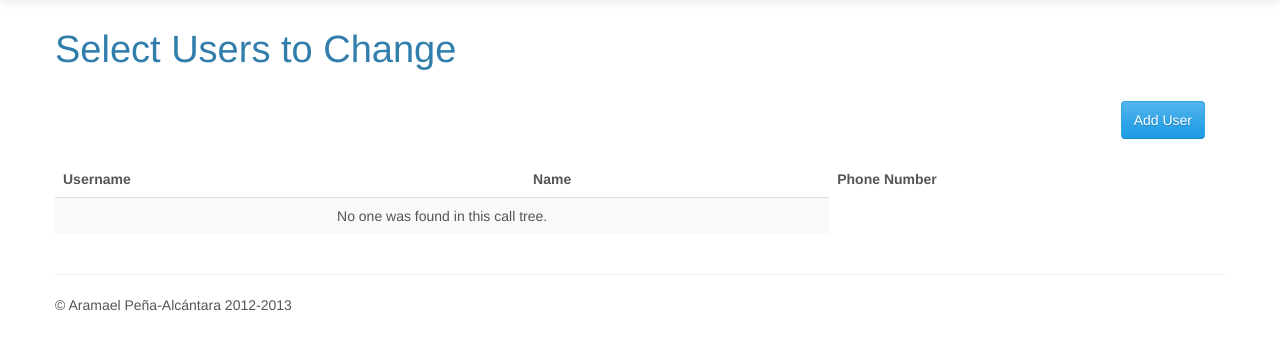
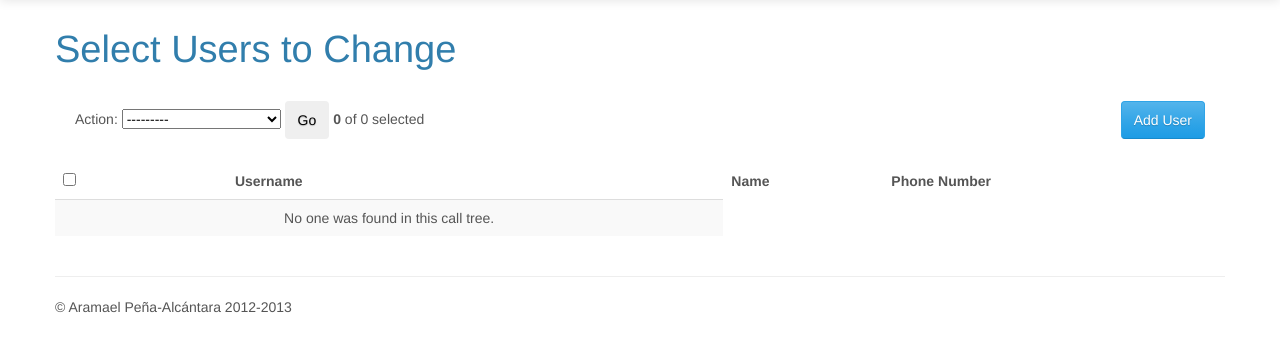
Before and after one commit to aramael/resident-advisor, a Django app: page /users/ in a window 1280 px wide. Shown: the part 51-403 px from the top of the page. Run offline with Django 3.2, Linux system fonts and the light colour scheme; parts of the project's set-up code (start-up, migrations or seed data) failed here and were passed over; some libraries are stand-ins or nearby versions.

Commit message:
Added Bulk Actions

```diff
--- /dev/null
+++ b/resident_advisor/libs/users/__init__.py
@@ -0,0 +1 @@
+__author__ = 'aramael'
--- /dev/null
+++ b/resident_advisor/libs/users/managers.py
@@ -0,0 +1,34 @@
+from django.contrib.auth.models import UserManager
+
+
+class UserManager(UserManager):
+
+    actions = ['delete_items', ]
+
+    @property
+    def bulk_actions(self):
+
+        output_actions = []
+
+        for action in self.actions:
+
+            action_func = getattr(self, action)
+            description = getattr(action_func, 'short_description', action.replace('_', ' '))
+
+            output_actions.append({
+                'action': action,
+                'func': action_func,
+                'description': description,
+            })
+
+        return output_actions
+
+    def process_bulk_actions(self, action, queryset):
+        if action in self.actions:
+            function = getattr(self, action)
+            return function(queryset)
+
+    def delete_items(self, queryset):
+        for item in queryset:
+            item.delete()
+    delete_items.short_description = 'Delete Selected Items'
--- a/resident_advisor/views.py
+++ b/resident_advisor/views.py
@@ -9,6 +9,7 @@ from django.contrib.auth.models import User
 from django.shortcuts import render, redirect, get_object_or_404
 from resident_advisor.apps.call_tree.models import RACallProfile
 from resident_advisor.apps.call_tree.forms import RACallProfileForm, UserCreationForm, UserEditForm
+from resident_advisor.libs.users.managers import UserManager
 
 
 @login_required
@@ -63,10 +64,23 @@ def call_tree_proflie(request):
 
 def users_home(request):
 
+    manager = UserManager()
+
+    if request.POST:
+        if '_bulkactions' in request.POST:
+
+            items = []
+            for item in request.POST.getlist('_selected_action'):
+                item = User.objects.get(pk=int(item))
+                items.append(item)
+
+            manager.process_bulk_actions(action=request.POST['action'], queryset=items)
+
     users = User.objects.all()
 
     context = {
         'users': users,
+        "actions": manager.bulk_actions ,
     }
 
     return render(request, 'users_home.html', context)
--- a/templates/users_home.html
+++ b/templates/users_home.html
@@ -9,6 +9,18 @@
             <div class="span12">
                 <h1>Select Users to Change</h1>
                 <div class="bulk-actions">
+                    <div class="pull-left">
+                        <div>Action:
+                            <select name="action">
+                                <option value="" selected="selected">---------</option>
+                                {% for action in actions %}
+                                    <option value="{{ action.action }}">{{ action.description }}</option>
+                                {% endfor %}
+                            </select>
+                            <input type="submit" class="btn" value="Go" name="_bulkactions">
+                            <span class="action-counter" style="display: inline;"><span class="selected-count">0</span> of {{ users|length }} selected</span>
+                        </div>
+                    </div>
                     <div class="pull-right">
                         <a class="btn btn-primary" href="{% url "users_new" %}">Add User</a>
                     </div>
@@ -16,6 +28,7 @@
                 <table class="table table-striped">
                     <thead>
                         <tr>
+                            <th><input type="checkbox" id="action-toggle" style="display: inline-block;"></th>
                             <th>Username</th>
                             <th>Name</th>
                             <th>Phone Number</th>
@@ -24,6 +37,7 @@
                     <tbody>
                         {% for user in users %}
                             <tr>
+                                <td class="action-checkbox"><input class="action-select" name="_selected_action" type="checkbox" value="{{ user.pk }}"></td>
                                 <td><a href="{% url "users_edit" user.pk %}">{{ user.username }}</a></td>
                                 <td>{{ user.first_name }} {{ user.last_name }}</td>
                                 <td>{{ user.racallprofile.formatted_phone_number }}</td>
@@ -40,3 +54,7 @@
 
     </form>
 {% endblock %}
+{% block extra_js %}
+    <script src="{% static "js/bulk-actions.js" %}"></script>
+    <script>var _max_bulk_item_count={{ users|length }}; var _current_bulk_item_count=0</script>
+{% endblock %}
```
